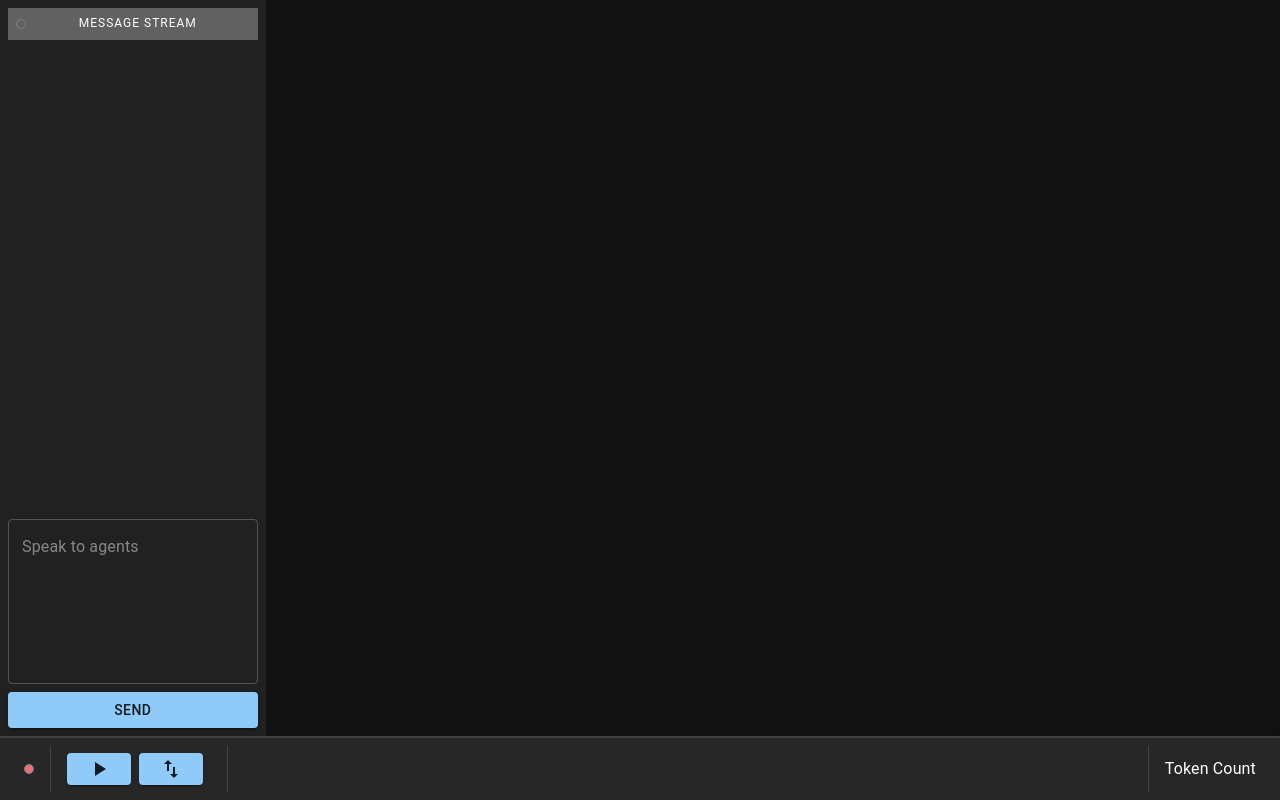
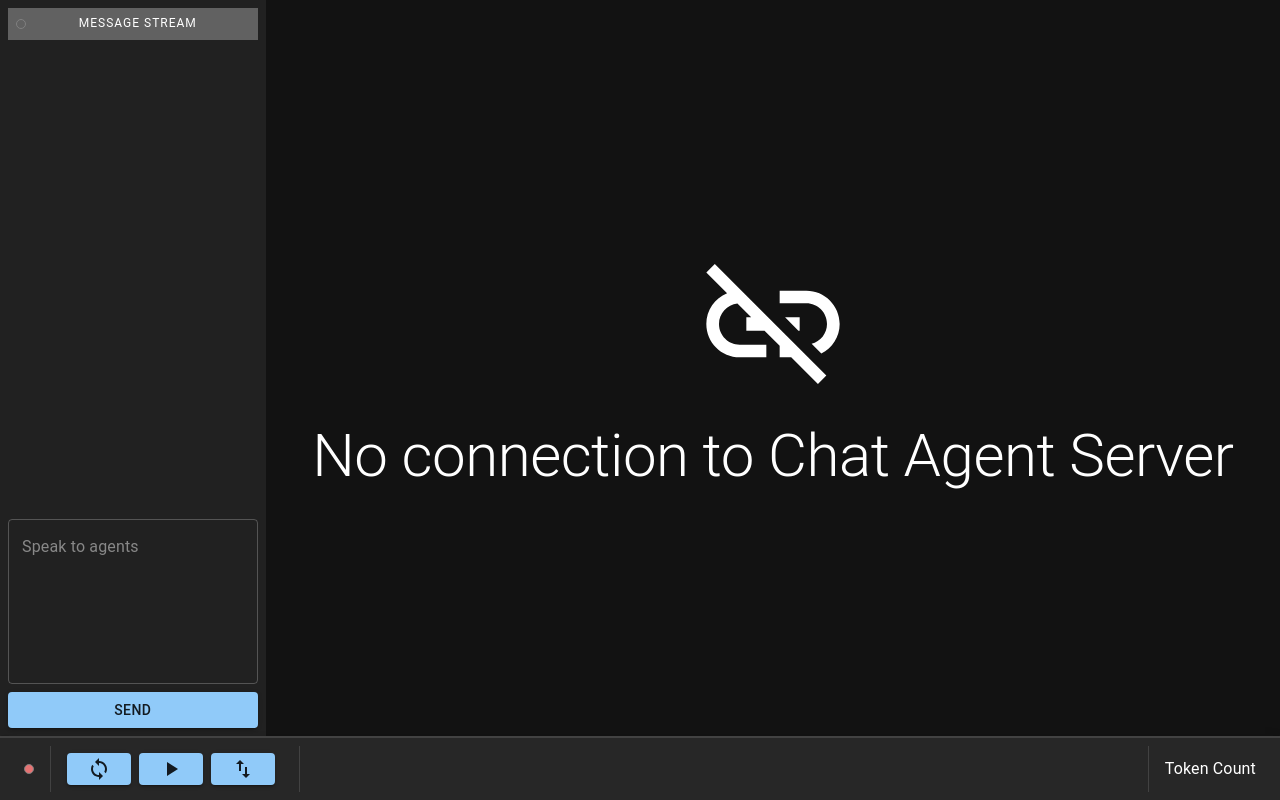
Before and after one commit to foolishsailor/ai-lens, a React (Vite) app: page / in a window 1280 px wide. Built offline with nearby package versions, Linux system fonts and the light colour scheme; no server answers.

Commit message:
added socket sync

```diff
--- a/src/components/commandBar/commandBar.tsx
+++ b/src/components/commandBar/commandBar.tsx
@@ -1,5 +1,5 @@
 // ButtonBar.tsx
-import React, { useState } from 'react';
+import React, { useEffect, useState } from 'react';
 import {
   AppBar,
   Box,
@@ -15,13 +15,16 @@ import {
   Stop as StopIcon,
   SwapVert as SwapVertIcon
 } from '@mui/icons-material';
+import SyncIcon from '@mui/icons-material/Sync';
 import IndicatorLight from '../indicatorLight';
 import { RootState } from '@/store';
 import { useSelector, shallowEqual } from 'react-redux';
+import { useSocket } from '@/services/socket/socket';
 
 type LayoutChangeMenu = 'none' | 'show-connections' | 'fill-space';
 
 const ButtonBar: React.FC = () => {
+  const socket = useSocket();
   const { isConnected } = useSelector(
     (state: RootState) => ({
       isConnected: state.application.isConnected
@@ -29,10 +32,19 @@ const ButtonBar: React.FC = () => {
     shallowEqual
   );
 
+  const [isSyncing, setIsSyncing] = useState(false);
   const [isPlaying, setIsPlaying] = useState(false);
   const [anchorEl, setAnchorEl] = useState<null | HTMLElement>(null);
   const [layoutChange, setLayoutChange] = useState<LayoutChangeMenu>('none');
 
+  const handleSync = () => {
+    if (socket) {
+      if (!isConnected) {
+        setIsSyncing(true);
+        socket.connect();
+      }
+    }
+  };
   const handleClickPlayStop = () => {
     setIsPlaying(!isPlaying);
   };
@@ -45,6 +57,12 @@ const ButtonBar: React.FC = () => {
     setLayoutChange(option);
     setAnchorEl(null);
   };
+
+  useEffect(() => {
+    if (isConnected) {
+      setIsSyncing(false);
+    }
+  }, [isConnected]);
 
   const CommandBarSections = styled(Box)`
     display: flex;
@@ -76,6 +94,29 @@ const ButtonBar: React.FC = () => {
           </Tooltip>
         </CommandBarSections>
         <CommandBarSections>
+          <Button
+            disabled={isConnected}
+            size="small"
+            variant="contained"
+            color="primary"
+            onClick={handleSync}
+            sx={{
+              mr: 1,
+              '& svg': {
+                animation: isSyncing ? 'spin 1s linear infinite' : 'none'
+              },
+              '@keyframes spin': {
+                from: {
+                  transform: 'rotate(0deg)'
+                },
+                to: {
+                  transform: 'rotate(360deg)'
+                }
+              }
+            }}
+          >
+            <SyncIcon />
+          </Button>
           <Button
             size="small"
             variant="contained"
--- a/src/components/indicatorLight.tsx
+++ b/src/components/indicatorLight.tsx
@@ -7,7 +7,10 @@ interface IndicatorLightProps {
   colorFlash: boolean;
 }
 
-const IndicatorLight = styled(Box)<IndicatorLightProps>(
+const IndicatorLight = styled(Box, {
+  shouldForwardProp: (prop) =>
+    prop !== 'isError' && prop !== 'colorFlash' && prop !== 'size'
+})<IndicatorLightProps>(
   ({
     isError,
     colorFlash,
--- /dev/null
+++ b/src/components/noConnectionOrAgents.tsx
@@ -0,0 +1,47 @@
+import React from 'react';
+import { useSelector } from 'react-redux';
+import Typography from '@mui/material/Typography';
+import NotConnectedIcon from '@mui/icons-material/LinkOff';
+import NoAgentsIcon from '@mui/icons-material/NotInterested';
+import { Box } from '@mui/material';
+import { RootState } from '@/store';
+
+const ConnectionStatus: React.FC = () => {
+  const isConnected = useSelector(
+    (state: RootState) => state.application.isConnected
+  );
+  const activeAgentsLength = useSelector(
+    (state: RootState) => state.application.activeAgents.length
+  );
+
+  let message: string;
+  let icon: JSX.Element | null;
+
+  if (!isConnected) {
+    message = 'No connection to Chat Agent Server';
+    icon = <NotConnectedIcon sx={{ fontSize: '10em', mb: 2 }} />;
+  } else if (activeAgentsLength === 0) {
+    message = 'Connected but no agents active';
+    icon = <NoAgentsIcon sx={{ fontSize: '10em', mb: 2 }} />;
+  } else {
+    return null;
+  }
+
+  return (
+    <Box
+      sx={{
+        display: 'flex',
+        flexDirection: 'column',
+        justifyContent: 'center',
+        alignItems: 'center',
+        height: '100%',
+        p: 4
+      }}
+    >
+      {icon}
+      <Typography variant="h2">{message}</Typography>
+    </Box>
+  );
+};
+
+export default ConnectionStatus;
--- a/src/pages/AgentsControl/AgentsControl.tsx
+++ b/src/pages/AgentsControl/AgentsControl.tsx
@@ -17,13 +17,15 @@ import {
 import CommsIndicator from '@/components/commsIndicator';
 import { ButtonBarContainer } from '@/layout/buttonBarContainer';
 import CommandBar from '@/components/commandBar';
+import ConnectionStatus from '@/components/noConnectionOrAgents';
 
 const AgentsControl = () => {
-  const { agents, activeAgents, messages } = useSelector(
+  const { agents, activeAgents, messages, isConnected } = useSelector(
     (state: RootState) => ({
       agents: state.application.agents,
       activeAgents: state.application.activeAgents,
-      messages: state.application.messages
+      messages: state.application.messages,
+      isConnected: state.application.isConnected
     }),
     shallowEqual
   );
@@ -82,6 +84,11 @@ const AgentsControl = () => {
             <ControlInput />
           </Grid>
         </ControlContainer>
+        {!isConnected || activeAgents.length === 0 ? (
+          <AgentsContainer parentRef={parentRef}>
+            <ConnectionStatus />
+          </AgentsContainer>
+        ) : (
           <AgentsContainer parentRef={parentRef}>
             {messages?.length > 0 && (
               <CommsLines message={messages[0]} agents={agents} />
@@ -95,6 +102,7 @@ const AgentsControl = () => {
               />
             )}
           </AgentsContainer>
+        )}
       </Grid>
       <ButtonBarContainer>
         <CommandBar />
--- a/src/services/socket/socket.tsx
+++ b/src/services/socket/socket.tsx
@@ -17,7 +17,9 @@ interface Props {
 const SocketProvider = ({ children, url = 'http://localhost:4331' }: Props) => {
   const dispatch = useDispatch();
 
-  const socket = io(url);
+  const socket = io(url, {
+    transports: ['websocket']
+  });
 
   useEffect(() => {
     socket.on('connect', () => {
```
Lines whose indentation alone changed are shown as unchanged.
